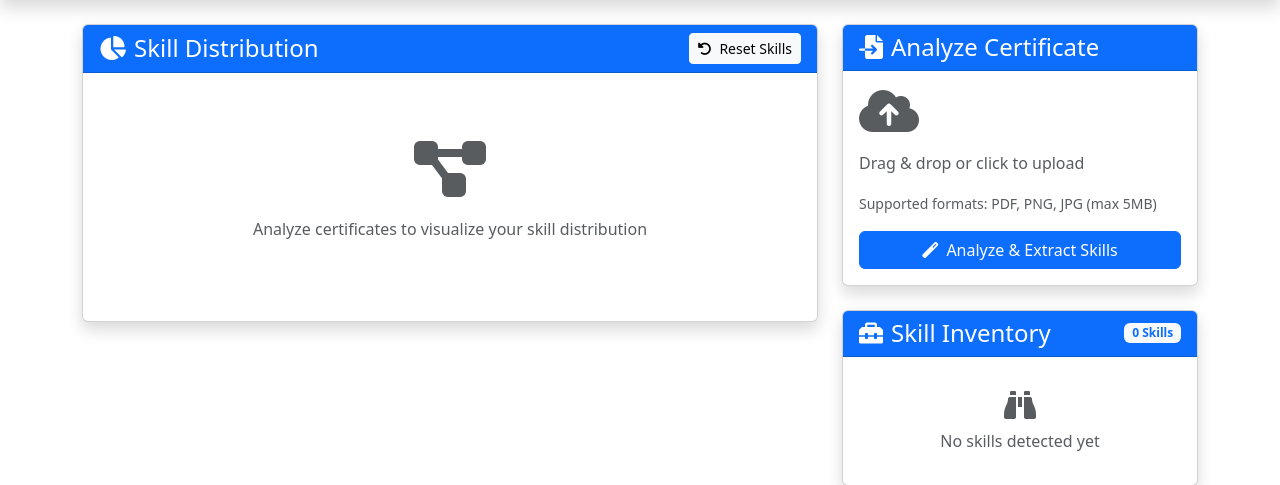
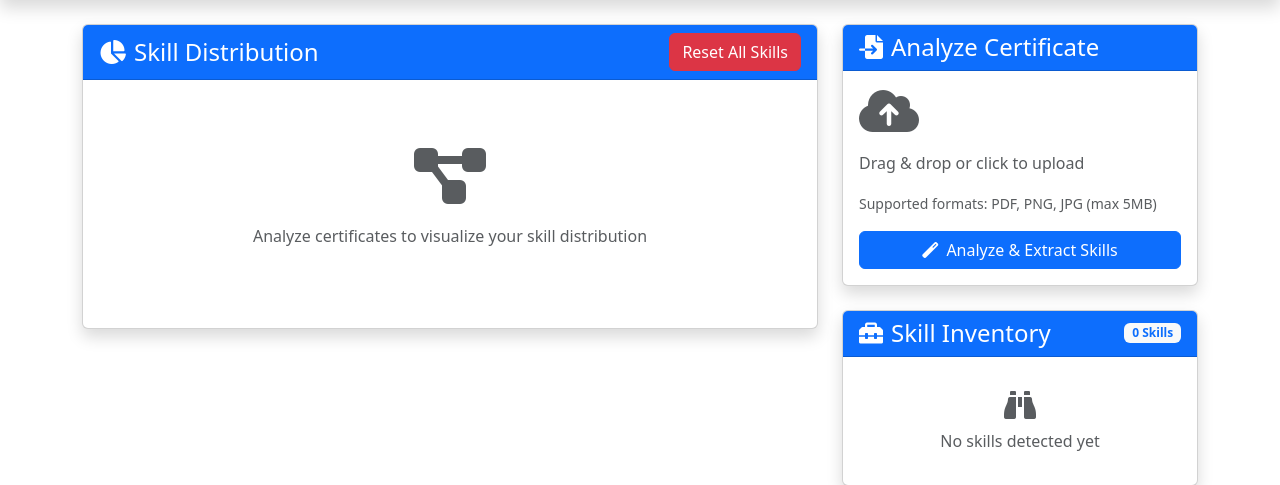
Before and after one commit to Reve04/SkillTracker, a Flask app: page /dashboard in a window 1280 px wide. Shown: the part 56-541 px from the top of the page. Run offline with Flask 2, Linux system fonts and the light colour scheme; a user stored in the database is signed in; some libraries are stand-ins or nearby versions.

Commit message:
Update dashboard.html

```diff
--- a/templates/dashboard.html
+++ b/templates/dashboard.html
@@ -9,9 +9,10 @@
                 <div class="card-header bg-primary text-white">
                     <div class="d-flex justify-content-between align-items-center">
                         <h4 class="mb-0"><i class="fas fa-chart-pie me-2"></i>Skill Distribution</h4>
-                        <form action="/delete_skills" method="POST">
-                            <button type="submit" class="btn btn-light btn-sm">
-                                <i class="fas fa-rotate-left me-1"></i> Reset Skills
+                        <!-- Add this form where your reset button should be -->
+                        <form action="{{ url_for('delete_skills') }}" method="POST">
+                            <button type="submit" class="btn btn-danger">
+                                Reset All Skills
                             </button>
                         </form>
                     </div>
```
